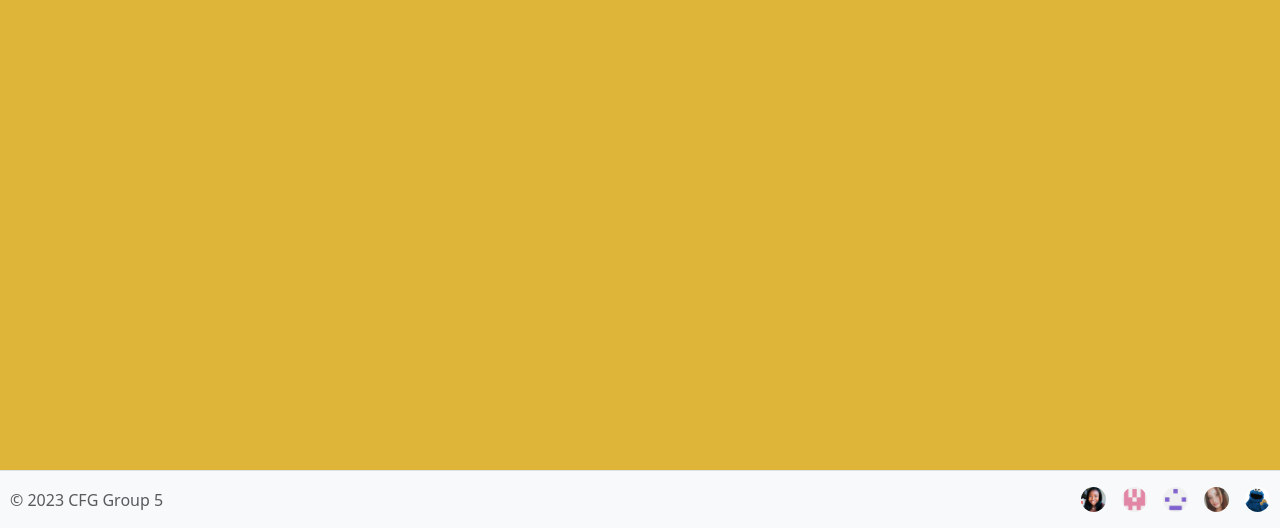
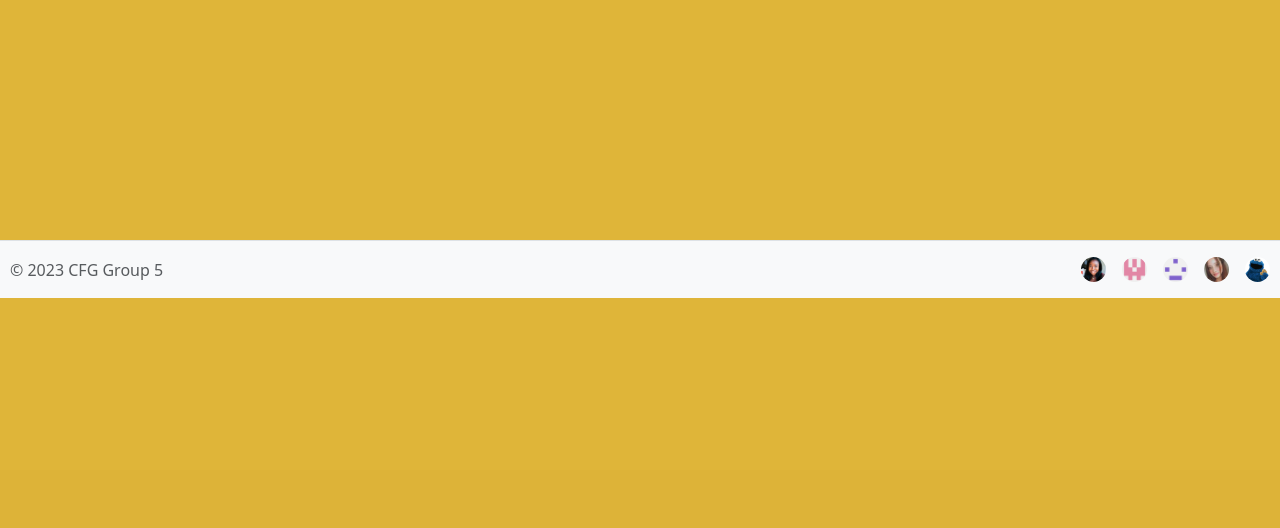
Before and after one commit to Koko-66/stocks-group-5, a Flask app: page / in a window 1280 px wide. Shown: the part 502-1030 px from the top of the page. After the commit the page ends 800 px from the top, so only its background shows below. Run offline with Flask 3, Linux system fonts and the light colour scheme; some libraries are stand-ins or nearby versions.

Commit message:
Fix footer position.

```diff
--- a/src/static/css/style.css
+++ b/src/static/css/style.css
@@ -16,15 +16,12 @@ nav {
 }
 
 
-footer {
-    position: relative;
-    /* bottom: -20px; */
+.footer {
+    position: fixed;
     bottom: 0;
     margin-bottom: 0;
     padding: 0 10px;
     width: 100%;
-    /* height: 2.5rem; */
-    /* background-color: #152a42; */
 }
 
 .full-height {
@@ -43,8 +40,6 @@ footer {
     height: 50px;
 }
 
-
-
 .contr {
     display: flex;
     justify-content: space-between;
--- a/src/templates/base.html
+++ b/src/templates/base.html
@@ -22,7 +22,7 @@
         {# include('templates/partials/_footer.html')#}
         </div>
       <!-- </div> -->
-    <footer class="d-flex flex-wrap justify-content-between align-items-center py-3 mx-0  bg-light border-top">
+    <footer class="footer d-flex flex-wrap justify-content-between align-items-center py-3 mx-0  bg-light border-top">
         <div class="col-md-4 d-flex align-items-center">
           <!-- <a href="/" class="mb-3 me-2 mb-md-0 text-body-secondary text-decoration-none lh-1">
             <svg class="bi" width="30" height="24"><use xlink:href="#bootstrap"></use></svg>
```
